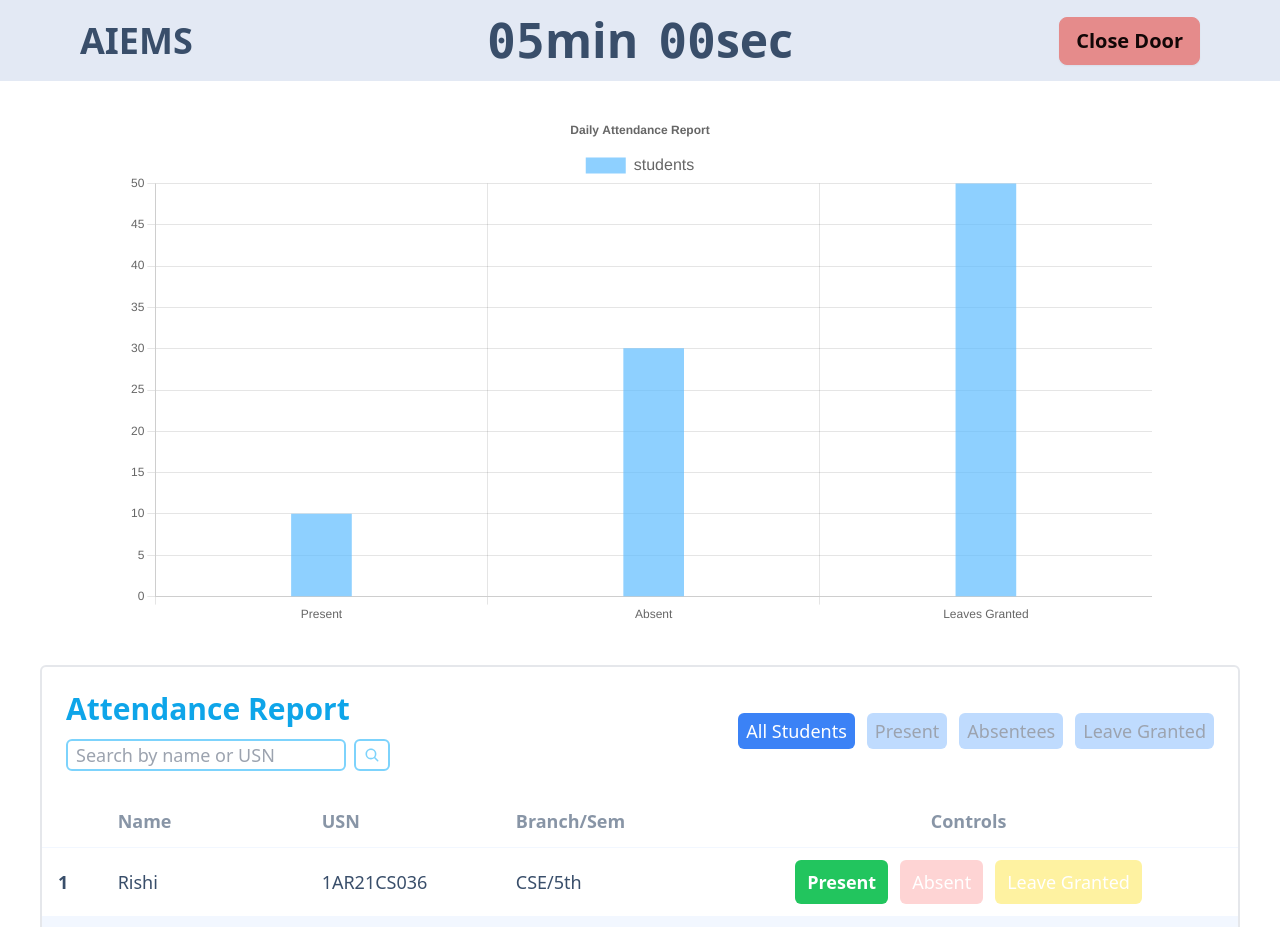
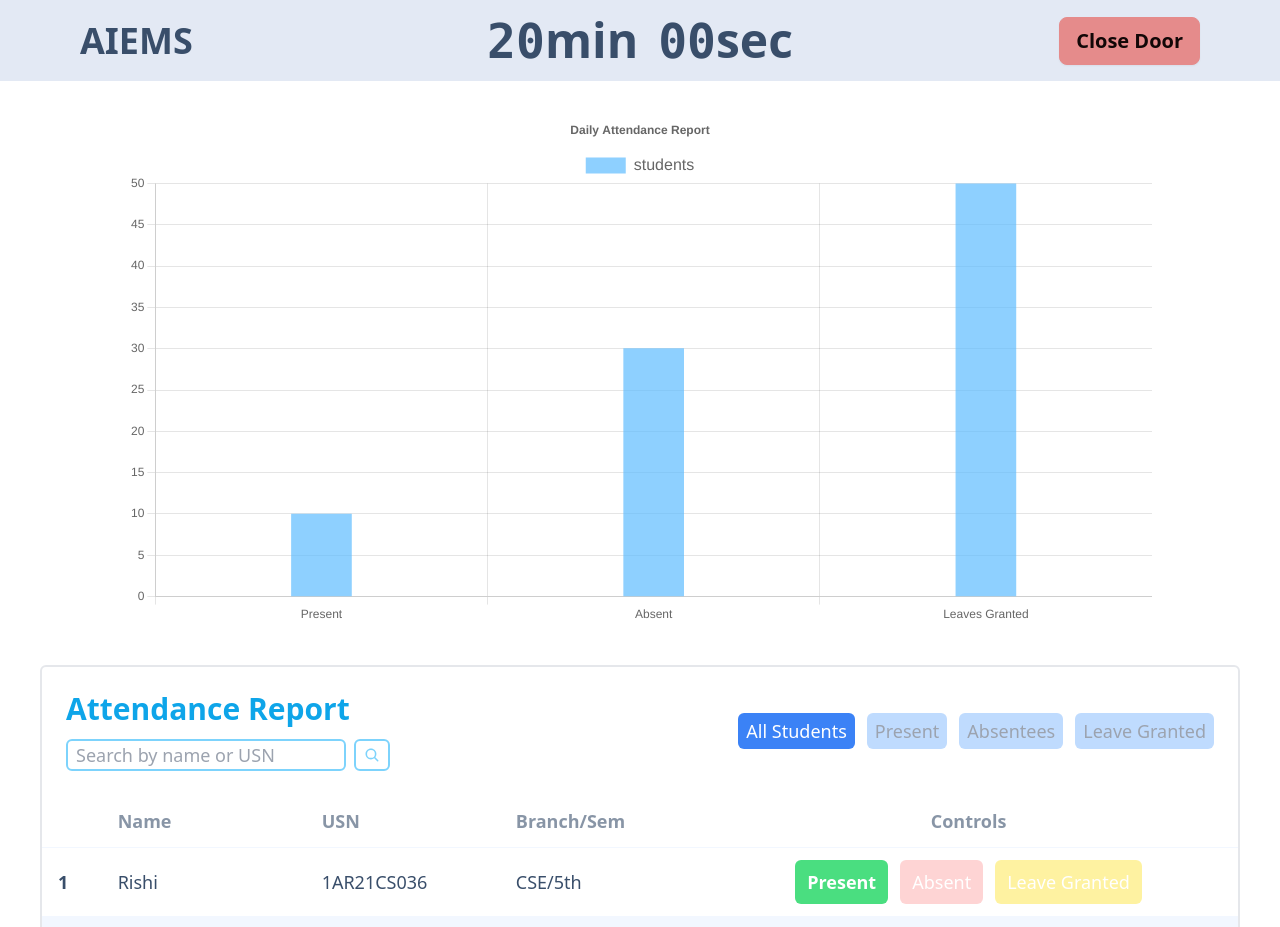
Before and after one commit to NagapavanTechWorm/ERP_System, a React (Vite) app in the folder erp_frontend/: page / in a window 1280 px wide. Shown: the top 927 px of the page. Built offline with nearby package versions, Linux system fonts and the light colour scheme.

Commit message:
added table filters and send msg button

```diff
--- a/erp_frontend/src/App.jsx
+++ b/erp_frontend/src/App.jsx
@@ -1,12 +1,40 @@
+import { useState, useEffect } from "react"
 import { Navbar, Table } from "./components"
 import Graph from "./components/Graph"
 
 function App() {
+  const [data, setData] = useState([
+    {
+      name:"Rishi",
+      usn:"1AR21CS036",
+      branch:"CSE",
+      sem:"5th",
+      status:"present"
+    },
+    {
+      name:"Nagapavan A",
+      usn:"1AR21CS029",
+      branch:"CSE",
+      sem:"5th",
+      status:"absent"
+    },
+    {
+      name:"Rudresh P",
+      usn:"1AR21CS038",
+      branch:"CSE",
+      sem:"5th",
+      status:"granted"
+    },
+  ]);
+  const [filter, setFilter] = useState("allStudents");
   return (
-    <main>
+    <main className="pb-20">
       <Navbar/>
       <Graph/>
-      <Table/>
+      <Table setFilter={setFilter} filter={filter} data={data} setData={setData}/>
+      <div className="flex justify-center">
+        <button className="text-lg px-2 py-2 rounded-md w-5/12 font-bold text-white bg-red-400">Send Message</button>
+      </div>
     </main>
   )
 }
--- a/erp_frontend/src/components/Navbar.jsx
+++ b/erp_frontend/src/components/Navbar.jsx
@@ -7,7 +7,7 @@ const Navbar = () => {
         setTimer(!timer);
     }
 
-      const duration = 5*60; //input time
+      const duration = 20*60; //input time
         const minutes = Math.floor(duration/60);
         const seconds = duration % 60;
 
@@ -18,7 +18,7 @@ const Navbar = () => {
             <h1 className='font-bold text-4xl'>AIEMS</h1>
         </div>
         <div className='navbar-center'>
-            <p className='text-5xl font-semibold'>{timer ? <Timer duration={duration} />:
+            <div className='text-5xl font-semibold'>{timer ? <Timer duration={duration} />:
             <div className="flex gap-5">
     <div>
       <span className="countdown font-mono ">
@@ -33,7 +33,7 @@ const Navbar = () => {
       sec
     </div>
   </div>
-    }</p>
+    }</div>
         </div>
         <div className='navbar-end'>
             <button className='btn btn-error font-semibold text-xl' onClick={handleTimer}>{timer?"Stop/Reset":"Close Door"}</button>
--- a/erp_frontend/src/components/Table.jsx
+++ b/erp_frontend/src/components/Table.jsx
@@ -1,30 +1,8 @@
-import React from 'react';
+import React, { useState } from 'react';
 import { IoSearch } from "react-icons/io5";
 
-const Table = () => {
-  const data = [
-    {
-      name:"Rishi",
-      usn:"1AR21CS036",
-      branch:"CSE",
-      sem:"5th",
-      status:"present"
-    },
-    {
-      name:"Nagapavan A",
-      usn:"1AR21CS029",
-      branch:"CSE",
-      sem:"5th",
-      status:"absent"
-    },
-    {
-      name:"Rudresh P",
-      usn:"1AR21CS038",
-      branch:"CSE",
-      sem:"5th",
-      status:"granted"
-    },
-  ];
+const Table = ({data, setFilter, filter, setData}) => {
+
   return (
     <div className="overflow-x-auto border-2 rounded-md mx-10 my-10">
       <div className='m-6 flex flex-wrap gap-3'>
@@ -37,10 +15,10 @@ const Table = () => {
         </div>
 
         <div className="self-center ml-auto flex gap-3 flex-wrap">
-          <button className={`rounded-md px-2 py-1 hover:scale-110 lg:text-lg h-min ${true?"bg-blue-500 text-white":"bg-blue-200 text-gray-400"}`}>All Students</button>
-          <button className={`rounded-md px-2 py-1 hover:scale-110 lg:text-lg h-min ${false?"bg-blue-500 text-white":"bg-blue-200 text-gray-400"}`}>Present</button>
-          <button className={`rounded-md px-2 py-1 hover:scale-110 lg:text-lg h-min ${false?"bg-blue-500 text-white":"bg-blue-200 text-gray-400"}`}>Absentees</button>
-          <button className={`rounded-md px-2 py-1 hover:scale-110 lg:text-lg h-min ${false?"bg-blue-500 text-white":"bg-blue-200 text-gray-400"}`}>Leave Granted</button>
+          <button className={`rounded-md px-2 py-1 hover:scale-110 lg:text-lg h-min ${filter == "allStudents"?"bg-blue-500 text-white":"bg-blue-200 text-gray-400"}`} onClick={()=>{setFilter("allStudents")}}>All Students</button>
+          <button className={`rounded-md px-2 py-1 hover:scale-110 lg:text-lg h-min ${filter == "present"?"bg-blue-500 text-white":"bg-blue-200 text-gray-400"}`} onClick={()=>{setFilter("present")}}>Present</button>
+          <button className={`rounded-md px-2 py-1 hover:scale-110 lg:text-lg h-min ${filter == "absent"?"bg-blue-500 text-white":"bg-blue-200 text-gray-400"}`} onClick={()=>{setFilter("absent")}}>Absentees</button>
+          <button className={`rounded-md px-2 py-1 hover:scale-110 lg:text-lg h-min ${filter == "granted"?"bg-blue-500 text-white":"bg-blue-200 text-gray-400"}`} onClick={()=>{setFilter("granted")}}>Leave Granted</button>
         </div>
 
       </div>
@@ -58,15 +36,36 @@ const Table = () => {
         <tbody>
           {/* row 1 */}
           {data.map((item,index)=>{
-            return <tr>
+            return <tr key={index}>
             <th>{index+1}</th>
             <td>{item.name}</td>
             <td>{item.usn}</td>
             <td>{item.branch}/{item.sem}</td>
             <td className='flex justify-center gap-3'>
-              <button className={`px-3 hover:scale-110 rounded-md py-2 text-sm lg:text-lg text-white ${item.status =="present"?"bg-green-500 font-semibold":"bg-green-200 font-thin opacity-80"}`}>Present</button>
-              <button className={`px-3 hover:scale-110 rounded-md py-2 text-sm lg:text-lg text-white ${item.status =="absent"?"bg-red-400 font-semibold":"bg-red-200 font-thin opacity-80"}`}>Absent</button>
-              <button className={`px-3 hover:scale-110 rounded-md py-2 text-sm lg:text-lg text-white ${item.status =="granted"?"bg-yellow-400 font-semibold":"bg-yellow-200 font-thin opacity-80"}`}>Leave Granted</button>
+            <button
+                onClick={() => setData((prev) => {
+                  const newData = [...prev]; // Create a new array to avoid mutating the original state
+                  newData[index] = { ...newData[index], status: "present" }; // Update the status of the specific item
+                  return newData;
+                })}
+              className={`px-3 hover:scale-110 rounded-md py-2 text-sm lg:text-lg text-white ${item.status === "present" ? "bg-green-400 font-semibold" : "bg-green-200 font-thin opacity-80"}`}>Present</button>
+
+              <button
+                onClick={() => setData((prev) => {
+                  const newData = [...prev]; // Create a new array to avoid mutating the original state
+                  newData[index] = { ...newData[index], status: "absent" }; // Update the status of the specific item
+                  return newData;
+                })}
+              className={`px-3 hover:scale-110 rounded-md py-2 text-sm lg:text-lg text-white ${item.status === "absent" ? "bg-red-400 font-semibold" : "bg-red-200 font-thin opacity-80"}`}>Absent</button>
+
+              <button
+                onClick={() => setData((prev) => {
+                  const newData = [...prev]; // Create a new array to avoid mutating the original state
+                  newData[index] = { ...newData[index], status: "granted" }; // Update the status of the specific item
+                  return newData;
+                })}
+              className={`px-3 hover:scale-110 rounded-md py-2 text-sm lg:text-lg text-white ${item.status === "granted" ? "bg-yellow-400 font-semibold" : "bg-yellow-200 font-thin opacity-80"}`}>Leave Granted</button>
+
             </td>
           </tr>
           })}
```
